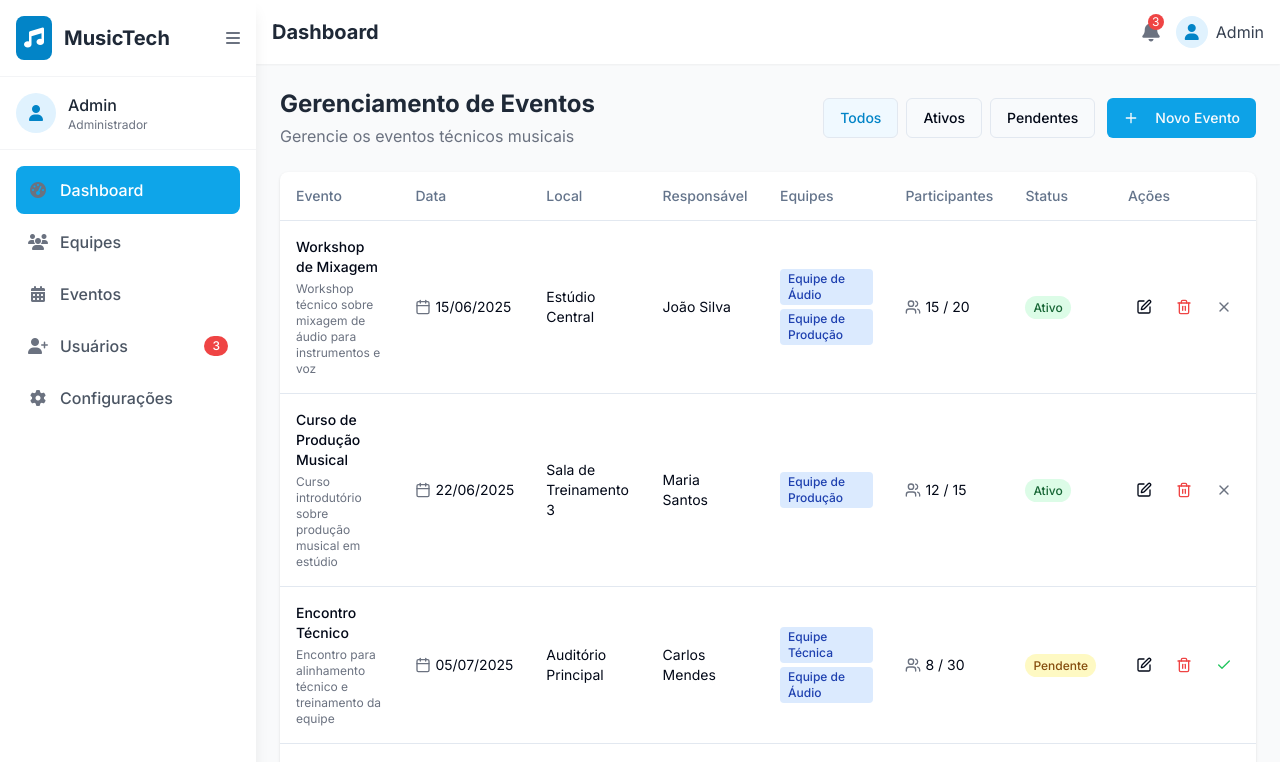
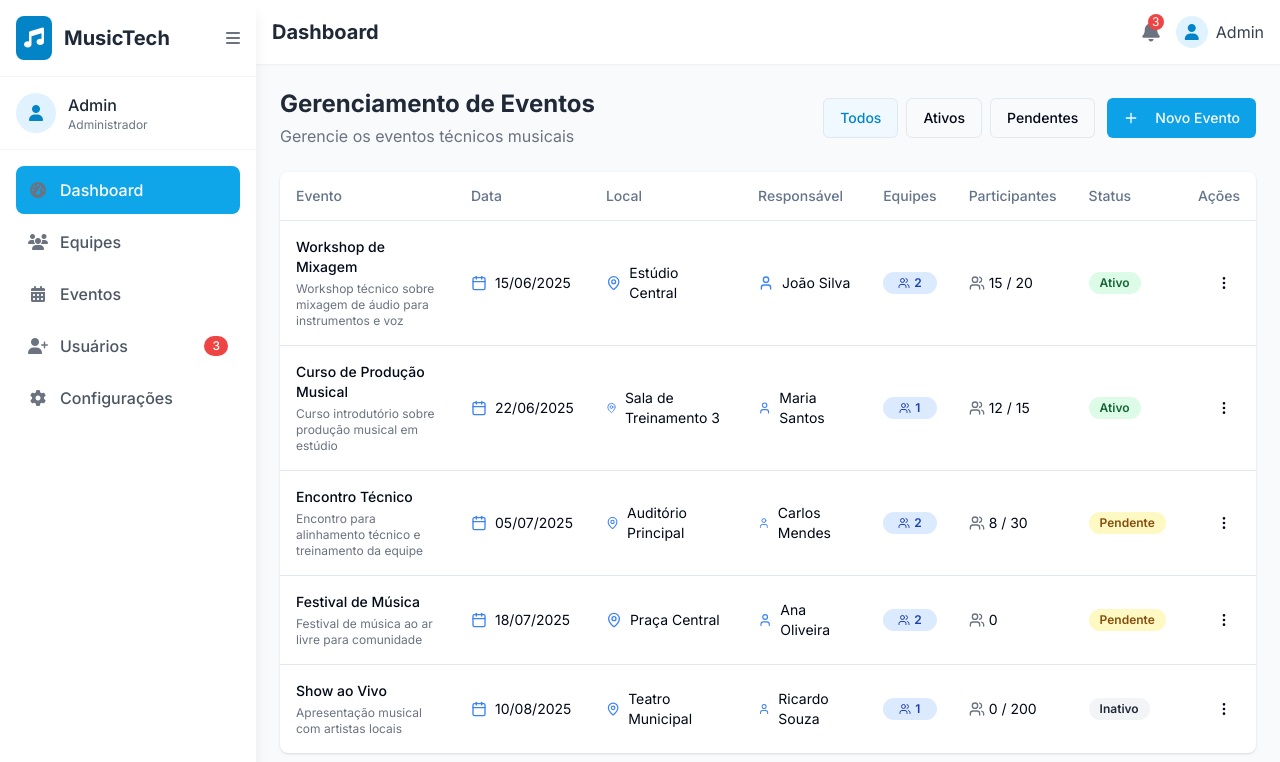
Before and after one commit to DanNves/Sistema-OrquestraTech, a React (Vite) app: page /eventos in a window 1280 px wide. Shown: the top 762 px of the page. Built offline with nearby package versions, Linux system fonts and the light colour scheme.

Commit message:
Refactor: Improve Eventos page visualization
Replaced team names with team count in the Eventos table. Enhanced the table's interactivity and overall visual presentation for a more intuitive user experience.

```diff
--- a/src/pages/Eventos.tsx
+++ b/src/pages/Eventos.tsx
@@ -6,7 +6,8 @@ import { Input } from '@/components/ui/input';
 import { Card, CardContent, CardDescription, CardFooter, CardHeader, CardTitle } from '@/components/ui/card';
 import { Table, TableBody, TableCell, TableHead, TableHeader, TableRow } from '@/components/ui/table';
 import { Label } from '@/components/ui/label';
-import { Calendar, Plus, Edit, Trash2, Check, X, Users } from 'lucide-react';
+import { Badge } from '@/components/ui/badge';
+import { Calendar, Plus, Edit, Trash2, Check, X, Users, MapPin, User } from 'lucide-react';
 import {
   Select,
   SelectContent,
@@ -15,6 +16,12 @@ import {
   SelectValue,
 } from '@/components/ui/select';
 import { Checkbox } from '@/components/ui/checkbox';
+import {
+  DropdownMenu,
+  DropdownMenuContent,
+  DropdownMenuItem,
+  DropdownMenuTrigger,
+} from '@/components/ui/dropdown-menu';
 
 // Mock data for events
 const mockEvents = [
@@ -275,16 +282,16 @@ const Eventos = () => {
                     <TableHead>Data</TableHead>
                     <TableHead>Local</TableHead>
                     <TableHead>Responsável</TableHead>
-                    <TableHead>Equipes</TableHead>
+                    <TableHead className="text-center">Equipes</TableHead>
                     <TableHead>Participantes</TableHead>
                     <TableHead>Status</TableHead>
-                    <TableHead>Ações</TableHead>
+                    <TableHead className="text-right">Ações</TableHead>
                   </TableRow>
                 </TableHeader>
                 <TableBody>
                   {filteredEvents.length > 0 ? (
                     filteredEvents.map(event => (
-                      <TableRow key={event.id} className="hover:bg-gray-50">
+                      <TableRow key={event.id} className="hover:bg-gray-50 cursor-pointer">
                         <TableCell>
                           <div>
                             <div className="font-medium">{event.name}</div>
@@ -293,20 +300,30 @@ const Eventos = () => {
                         </TableCell>
                         <TableCell className="whitespace-nowrap">
                           <div className="flex items-center">
-                            <Calendar className="h-4 w-4 mr-1 text-gray-500" />
+                            <Calendar className="h-4 w-4 mr-2 text-blue-500" />
                             <span>{event.date}</span>
                           </div>
                         </TableCell>
-                        <TableCell>{event.location}</TableCell>
-                        <TableCell>{event.responsiblePerson}</TableCell>
                         <TableCell>
-                          <div className="flex flex-wrap gap-1">
-                            {event.teams && event.teams.map((team, index) => (
-                              <span key={index} className="inline-flex items-center px-2 py-0.5 rounded text-xs font-medium bg-blue-100 text-blue-800">
-                                {team}
-                              </span>
-                            ))}
+                          <div className="flex items-center">
+                            <MapPin className="h-4 w-4 mr-2 text-blue-500" />
+                            <span>{event.location}</span>
                           </div>
+                        </TableCell>
+                        <TableCell>
+                          <div className="flex items-center">
+                            <User className="h-4 w-4 mr-2 text-blue-500" />
+                            <span>{event.responsiblePerson}</span>
+                          </div>
+                        </TableCell>
+                        <TableCell className="text-center">
+                          <Badge
+                            variant="secondary"
+                            className="flex items-center justify-center gap-1 bg-blue-100 hover:bg-blue-200 text-blue-800"
+                          >
+                            <Users className="h-3 w-3" />
+                            {event.teams ? event.teams.length : 0}
+                          </Badge>
                         </TableCell>
                         <TableCell>
                           <div className="flex items-center">
@@ -319,44 +336,56 @@ const Eventos = () => {
                         </TableCell>
                         <TableCell>
                           {event.status === 'active' && (
-                            <span className="px-2 py-1 text-xs font-medium rounded-full bg-green-100 text-green-800">
+                            <Badge className="bg-green-100 text-green-800 hover:bg-green-200">
                               Ativo
-                            </span>
+                            </Badge>
                           )}
                           {event.status === 'pending' && (
-                            <span className="px-2 py-1 text-xs font-medium rounded-full bg-yellow-100 text-yellow-800">
+                            <Badge className="bg-yellow-100 text-yellow-800 hover:bg-yellow-200">
                               Pendente
-                            </span>
+                            </Badge>
                           )}
                           {event.status === 'inactive' && (
-                            <span className="px-2 py-1 text-xs font-medium rounded-full bg-gray-100 text-gray-800">
+                            <Badge className="bg-gray-100 text-gray-800 hover:bg-gray-200">
                               Inativo
-                            </span>
+                            </Badge>
                           )}
                         </TableCell>
-                        <TableCell>
-                          <div className="flex space-x-2">
-                            <Button variant="ghost" size="sm" className="h-8 w-8 p-0" onClick={() => openEditModal(event)}>
-                              <span className="sr-only">Editar</span>
-                              <Edit className="h-4 w-4" />
-                            </Button>
-                            <Button variant="ghost" size="sm" className="h-8 w-8 p-0 text-red-500" onClick={() => deleteEvent(event.id)}>
-                              <span className="sr-only">Excluir</span>
-                              <Trash2 className="h-4 w-4" />
-                            </Button>
-                            {event.status !== 'active' && (
-                              <Button variant="ghost" size="sm" className="h-8 w-8 p-0 text-green-500" onClick={() => toggleStatus(event.id, 'active')}>
-                                <span className="sr-only">Ativar</span>
-                                <Check className="h-4 w-4" />
+                        <TableCell className="text-right">
+                          <DropdownMenu>
+                            <DropdownMenuTrigger asChild>
+                              <Button variant="ghost" size="sm" className="h-8 w-8 p-0">
+                                <span className="sr-only">Abrir menu</span>
+                                <svg xmlns="http://www.w3.org/2000/svg" width="18" height="18" viewBox="0 0 24 24" fill="none" stroke="currentColor" strokeWidth="2" strokeLinecap="round" strokeLinejoin="round">
+                                  <circle cx="12" cy="12" r="1" />
+                                  <circle cx="12" cy="5" r="1" />
+                                  <circle cx="12" cy="19" r="1" />
+                                </svg>
                               </Button>
-                            )}
-                            {event.status === 'active' && (
-                              <Button variant="ghost" size="sm" className="h-8 w-8 p-0 text-gray-500" onClick={() => toggleStatus(event.id, 'inactive')}>
-                                <span className="sr-only">Desativar</span>
-                                <X className="h-4 w-4" />
-                              </Button>
-                            )}
-                          </div>
+                            </DropdownMenuTrigger>
+                            <DropdownMenuContent align="end" className="w-[160px]">
+                              <DropdownMenuItem onClick={() => openEditModal(event)} className="cursor-pointer">
+                                <Edit className="mr-2 h-4 w-4" />
+                                <span>Editar</span>
+                              </DropdownMenuItem>
+                              <DropdownMenuItem onClick={() => deleteEvent(event.id)} className="cursor-pointer text-red-500 focus:text-red-500">
+                                <Trash2 className="mr-2 h-4 w-4" />
+                                <span>Excluir</span>
+                              </DropdownMenuItem>
+                              {event.status !== 'active' && (
+                                <DropdownMenuItem onClick={() => toggleStatus(event.id, 'active')} className="cursor-pointer text-green-500 focus:text-green-500">
+                                  <Check className="mr-2 h-4 w-4" />
+                                  <span>Ativar</span>
+                                </DropdownMenuItem>
+                              )}
+                              {event.status === 'active' && (
+                                <DropdownMenuItem onClick={() => toggleStatus(event.id, 'inactive')} className="cursor-pointer text-gray-500 focus:text-gray-500">
+                                  <X className="mr-2 h-4 w-4" />
+                                  <span>Desativar</span>
+                                </DropdownMenuItem>
+                              )}
+                            </DropdownMenuContent>
+                          </DropdownMenu>
                         </TableCell>
                       </TableRow>
                     ))
```
Also changed, not shown: src/components/dashboard/EventTable.tsx (+39 -7 lines).
